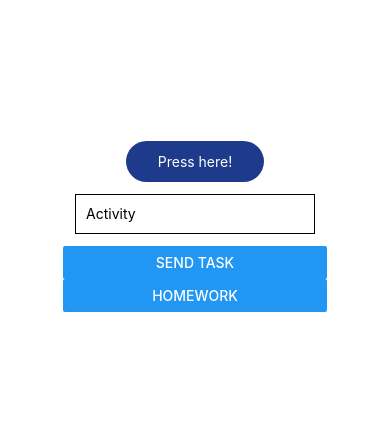
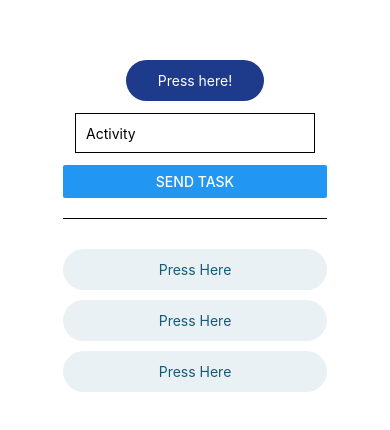
Before and after one commit to EduardoHGomez/speech-recognition, a React Native app in the folder speech-app/: screen / in a window 390 px wide. Shown: the part 196-626 px from the top of the page. Built offline with nearby package versions, Linux system fonts and the light colour scheme.

Commit message:
before style@ :

```diff
--- a/speech-app/components/Activities.js
+++ b/speech-app/components/Activities.js
@@ -1,4 +1,4 @@
-import { StyleSheet, Text, View } from 'react-native';
+import { Pressable, StyleSheet, Text, View } from 'react-native';
 import React, { useState } from 'react';
 import { TextInput, Button } from 'react-native';
 import supabase from '../config/supabaseClient';
@@ -52,11 +52,33 @@ function Activities () {
                 onPress={handleSubmit}
                 title="Send Task"
             />
+            <View
+                style={{
+                    borderBottomColor: 'black',
+                    borderBottomWidth: StyleSheet.hairlineWidth,
+                    marginTop: 20,
+                    marginBottom: 20
+                }}
+            />
 
-            <Button
+            <Pressable
+                style={styles.buttonComplete}
                 onPress={() => setCategory('Homework')}
-                title="Homework"
-            />
+            >
+                <Text style={{color: '#125c7a'}}>Press Here</Text>
+            </Pressable>
+            <Pressable
+                style={styles.buttonComplete}
+                onPress={() => setCategory('Homework')}
+            >
+                <Text style={{color: '#125c7a'}}>Press Here</Text>
+            </Pressable>
+            <Pressable
+                style={styles.buttonComplete}
+                onPress={() => setCategory('Homework')}
+            >
+                <Text style={{color: '#125c7a'}}>Press Here</Text>
+            </Pressable>
 
 
         </View>
@@ -70,6 +92,16 @@ const styles = StyleSheet.create({
         borderWidth: 1,
         padding: 10,
     },
+	buttonComplete: {
+        marginTop: 10,
+		alignItems: 'center',
+		justifyContent: 'center',
+		paddingVertical: 12,
+		paddingHorizontal: 32,
+		borderRadius: 100,
+		elevation: 3,
+		backgroundColor: '#eaf1f4',
+  },
 });
 
 export default Activities
```
